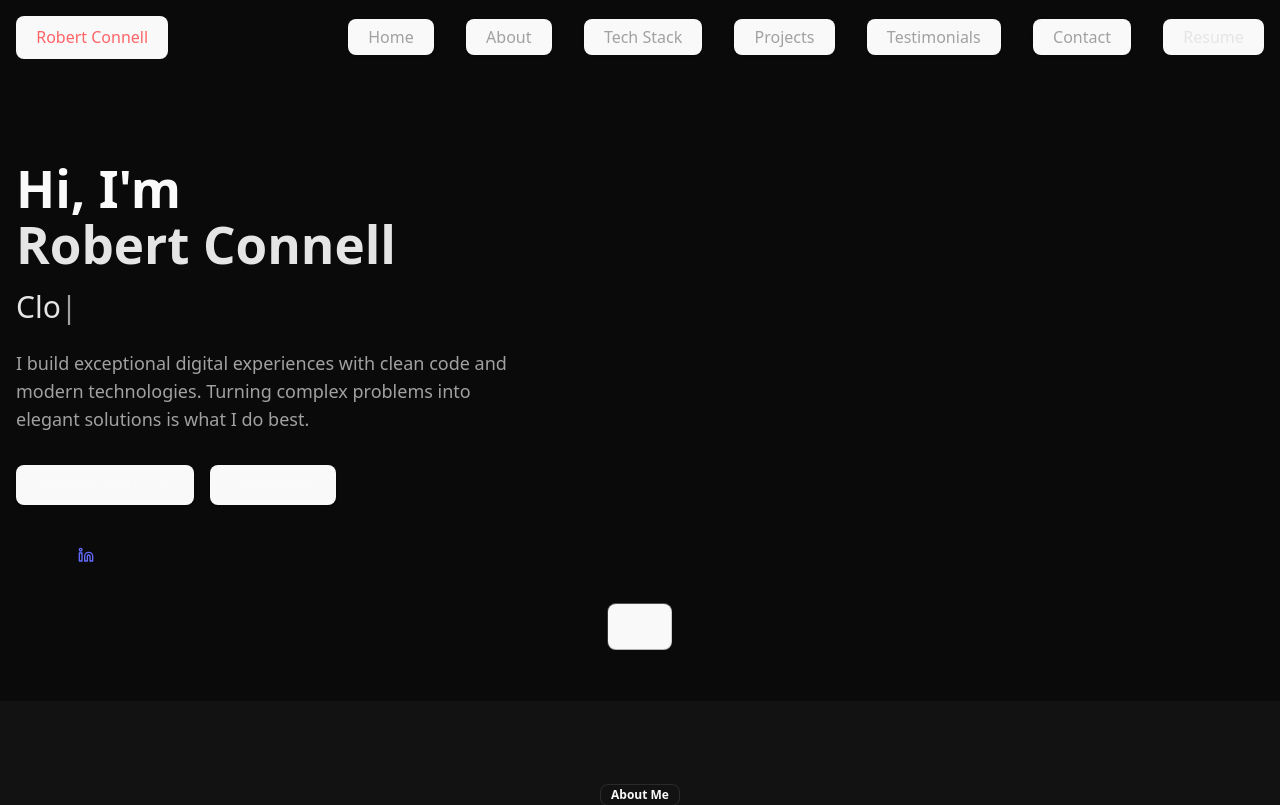
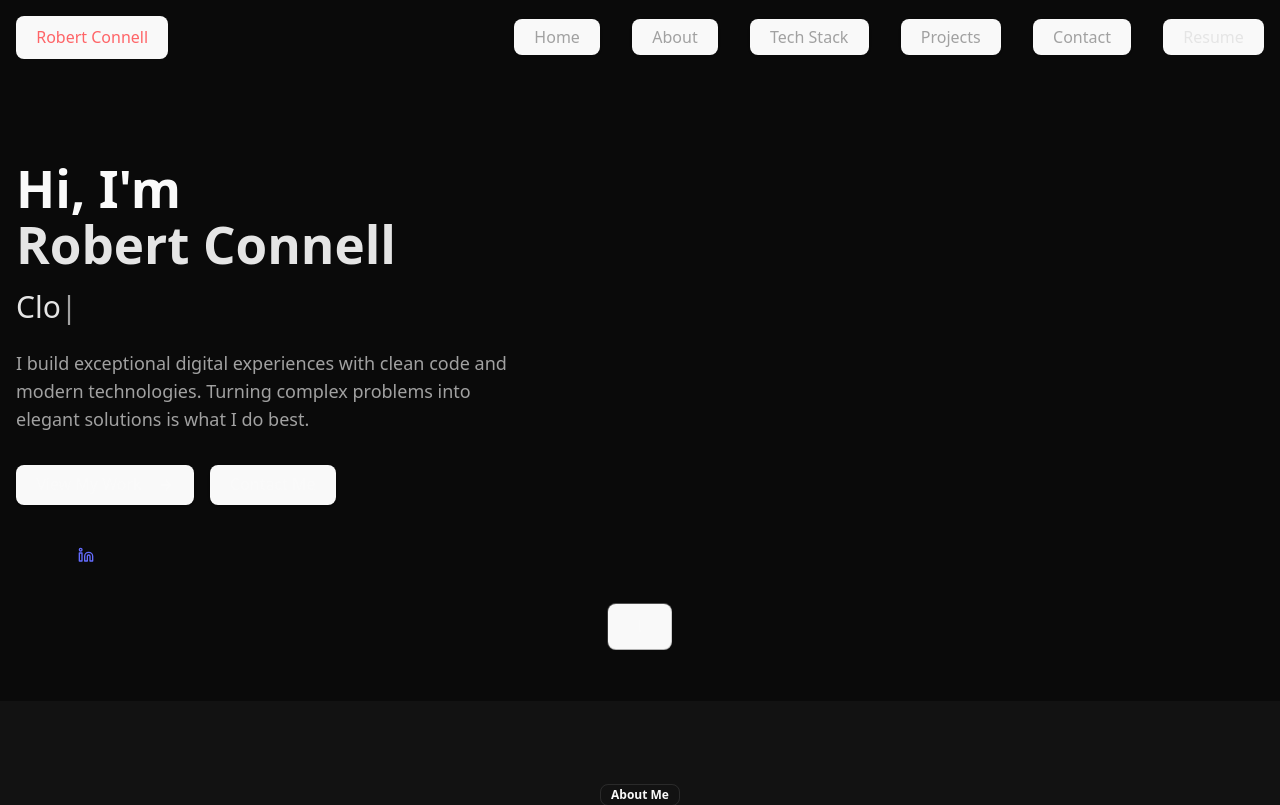
Before and after one commit to connellrobert/connellrobert.github.io, a React (Vite) app: page / in a window 1280 px wide. Shown: the top 805 px of the page. Built offline with nearby package versions, Linux system fonts and the light colour scheme; some icons are missing.

Commit message:
removing testimonial nav button

```diff
--- a/src/components/navbar.tsx
+++ b/src/components/navbar.tsx
@@ -33,7 +33,7 @@ export default function Navbar() {
     { name: "About", href: "about" },
     { name: "Tech Stack", href: "tech-stack" },
     { name: "Projects", href: "projects" },
-    { name: "Testimonials", href: "testimonials" },
+    // { name: "Testimonials", href: "testimonials" },
     { name: "Contact", href: "contact" },
   ]
 
```
